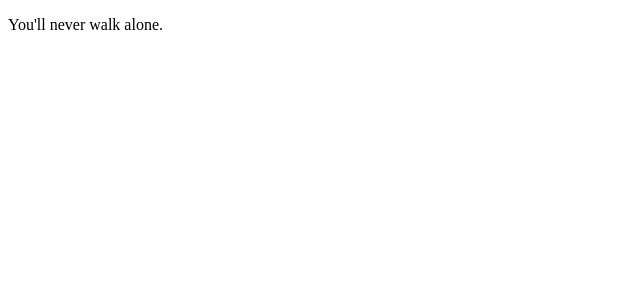
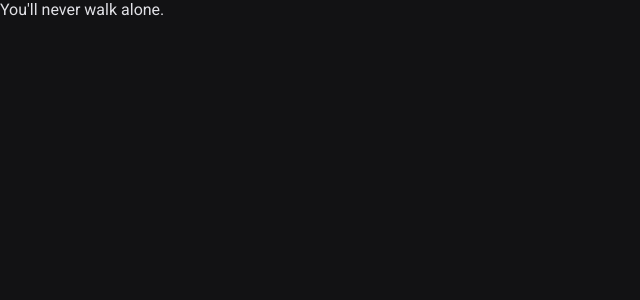
Before and after one commit to thealfredohenrique/shop, a Next.js app: page / in a window 1280 px wide. Shown: the top 300 px of the page, without its empty margins (0-640 px from the left). Built offline with nearby package versions, Linux system fonts and the light colour scheme.

Commit message:
feat(styles): Add global styles

```diff
--- a/package.json
+++ b/package.json
@@ -9,6 +9,7 @@
     "lint": "next lint"
   },
   "dependencies": {
+    "@stitches/react": "^1.2.8",
     "next": "13.4.10",
     "react": "18.2.0",
     "react-dom": "18.2.0"
--- a/src/pages/_app.tsx
+++ b/src/pages/_app.tsx
@@ -1,3 +1,8 @@
-export default function App({ Component, pageProps }) {
+import { AppProps } from "next/app";
+import { globalStyles } from "../styles/global";
+
+globalStyles();
+
+export default function App({ Component, pageProps }: AppProps) {
   return <Component {...pageProps} />;
 }
--- a/src/pages/_document.tsx
+++ b/src/pages/_document.tsx
@@ -1,4 +1,5 @@
 import { Html, Head, Main, NextScript } from "next/document";
+import { getCssText } from "../styles";
 
 export default function Document() {
   return (
@@ -14,6 +15,10 @@
           href="https://fonts.googleapis.com/css2?family=Roboto:wght@400;700&display=swap"
           rel="stylesheet"
         />
+        <style
+          id="stitches"
+          dangerouslySetInnerHTML={{ __html: getCssText() }}
+        />
       </Head>
       <body>
         <Main />
--- /dev/null
+++ b/src/styles/global.ts
@@ -0,0 +1,19 @@
+import { globalCss } from ".";
+
+export const globalStyles = globalCss({
+  "*": {
+    margin: 0,
+    padding: 0,
+  },
+
+  body: {
+    "-webkit-font-smoothing": "antialiased",
+    backgroundColor: "$gray900",
+    color: "$gray100",
+  },
+
+  "body, button, input, textarea": {
+    fontFamily: "Roboto",
+    fontWeight: 400,
+  },
+});
--- /dev/null
+++ b/src/styles/index.ts
@@ -0,0 +1,24 @@
+import { createStitches } from "@stitches/react";
+
+export const {
+  config,
+  styled,
+  css,
+  globalCss,
+  keyframes,
+  getCssText,
+  theme,
+  createTheme,
+} = createStitches({
+  theme: {
+    colors: {
+      white: "#ffffff",
+      gray900: "#121214",
+      gray800: "#202024",
+      gray300: "#c4c4cc",
+      gray100: "#e1e1e6",
+      green500: "#00875f",
+      green300: "#00b37e",
+    },
+  },
+});
```
Also changed, not shown: 1 other file (tests, documents, lock files or other folders).
